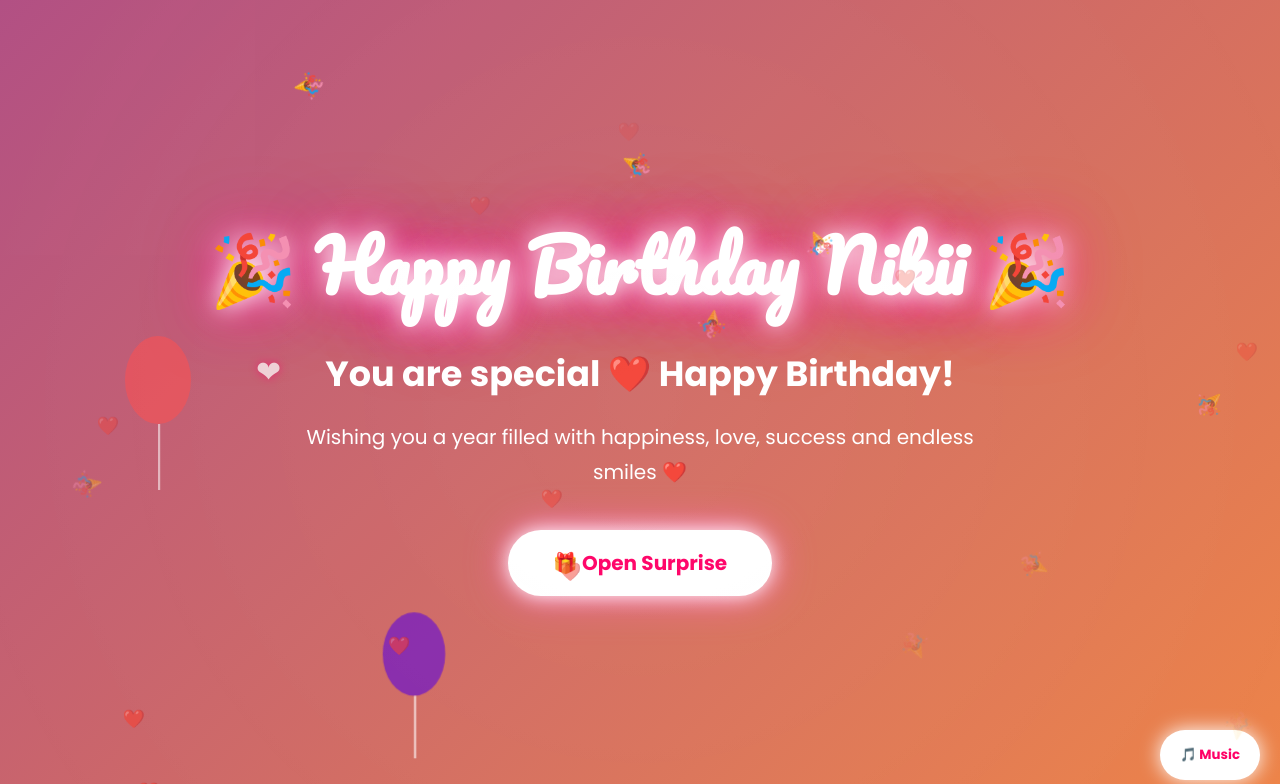
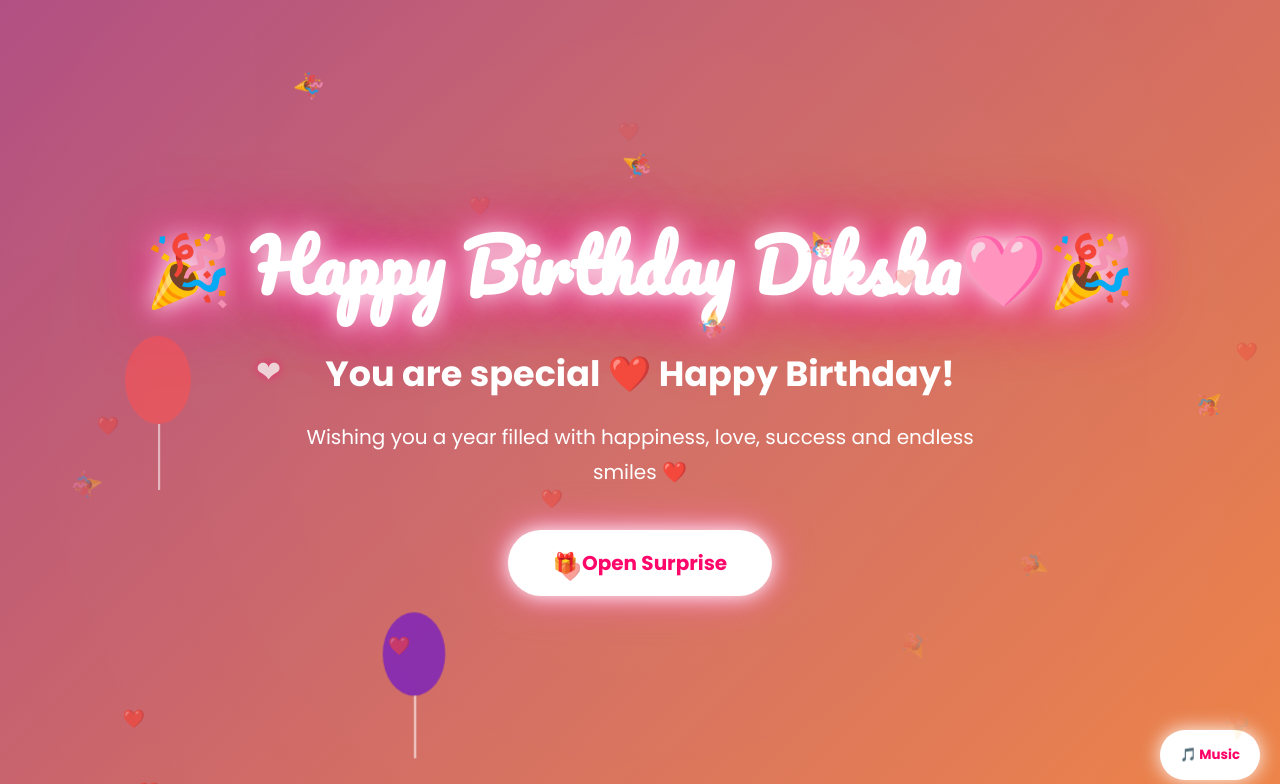
Before and after one commit to diveshbhusari/Birthday, a plain HTML site: page index.html in a window 1280 px wide. Shown: the top 784 px of the page. Drawn offline with Linux system fonts and the light colour scheme.

Commit message:
Update index.html

```diff
--- a/index.html
+++ b/index.html
@@ -28,7 +28,7 @@
 <!-- Hero -->
 <section class="hero">
 
-<h1>🎉 Happy Birthday Nikii 🎉</h1>
+<h1>🎉 Happy Birthday Diksha🩷🎉</h1>
 
 <h2 class="typing"></h2>
 
```
